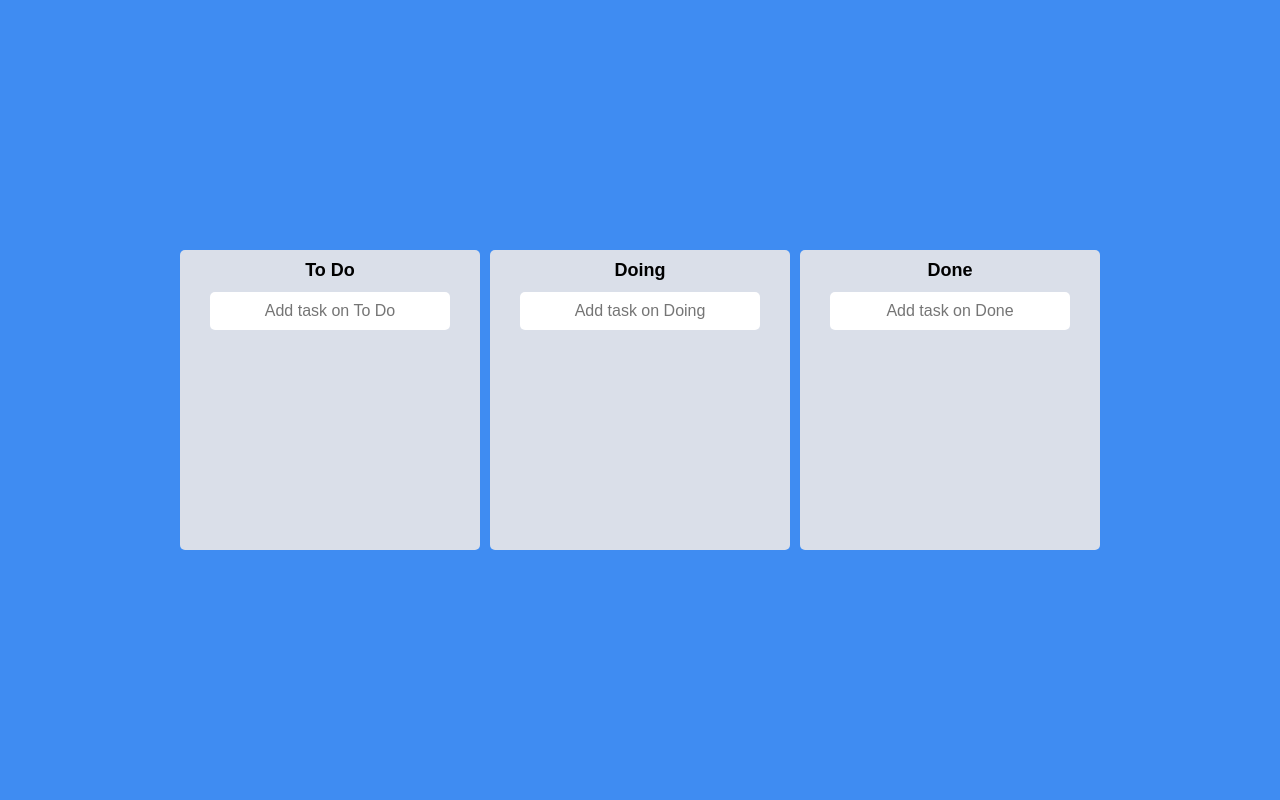
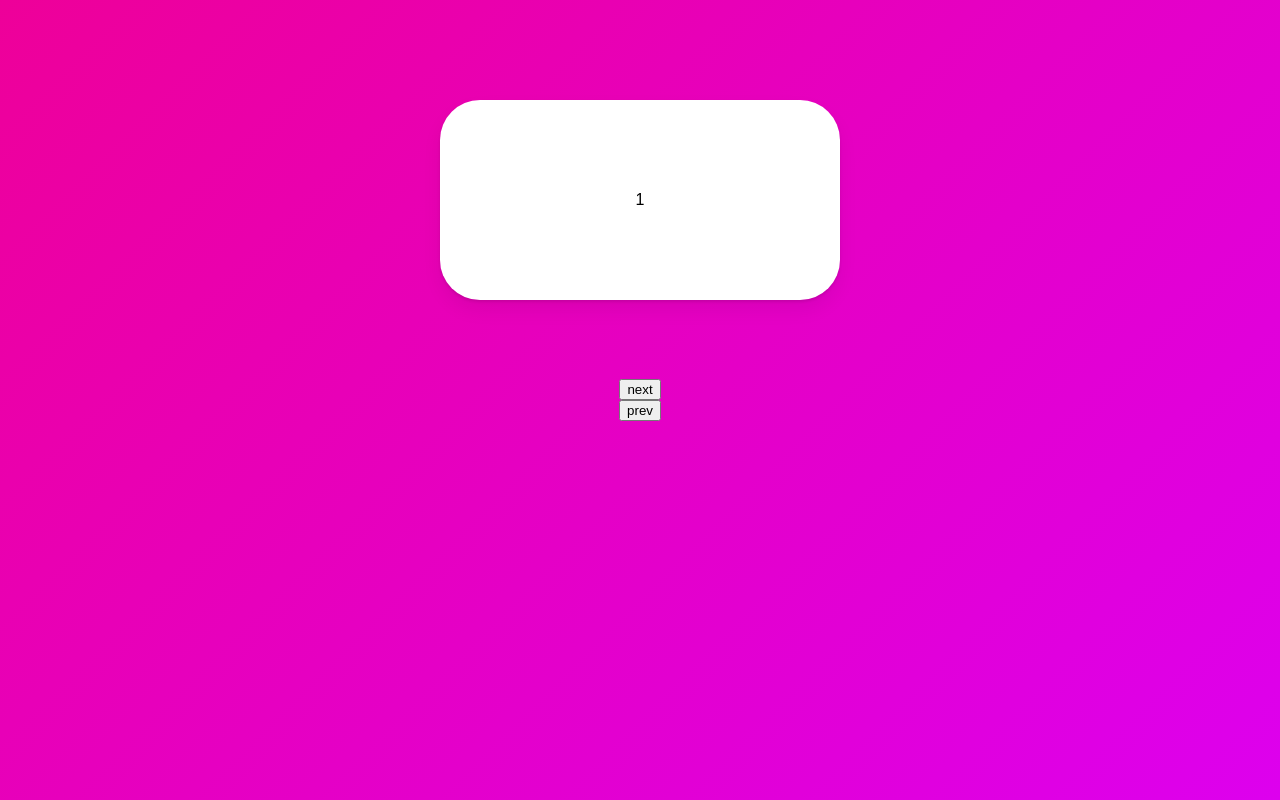
Before and after one commit to arukendev/react-masterclass, a React (Create React App) app: page / in a window 1280 px wide. Built offline with nearby package versions, Linux system fonts and the light colour scheme.

Commit message:
slide animation

```diff
--- a/package.json
+++ b/package.json
@@ -13,6 +13,7 @@
     "@types/react": "^18.0.15",
     "@types/react-dom": "^18.0.6",
     "apexcharts": "^3.35.4",
+    "framer-motion": "^7.2.0",
     "react": "^18.2.0",
     "react-apexcharts": "^1.4.0",
     "react-beautiful-dnd": "^13.1.0",
--- a/src/App.tsx
+++ b/src/App.tsx
@@ -1,71 +1,80 @@
-import { DragDropContext, DropResult } from "react-beautiful-dnd";
-import { useRecoilState } from "recoil";
-import { toDoState } from "./atoms";
 import styled from "styled-components";
-import Board from "./Components/Board";
-
-const Wrapper = styled.div`
+import { AnimatePresence, motion } from "framer-motion";
+import { useState } from "react";
+const Wrapper = styled(motion.div)`
+  height: 100vh;
+  width: 100vw;
   display: flex;
-  width: 100%;
-  margin: 0 auto;
+  flex-direction: column;
   justify-content: center;
   align-items: center;
-  height: 100vh;
 `;
 
-const Boards = styled.div`
+const Box = styled(motion.div)`
+  width: 400px;
+  height: 200px;
+  background-color: rgba(255, 255, 255, 1);
+  border-radius: 40px;
+  position: absolute;
+  top: 100px;
   display: flex;
   justify-content: center;
-  align-items: flex-start;
-  width: 100%;
-  gap: 10px;
+  align-items: center;
+  box-shadow: 0 2px 3px rgba(0, 0, 0, 0.1), 0 10px 20px rgba(0, 0, 0, 0.06);
 `;
 
+const box = {
+  entry: (isBack: boolean) => ({
+    x: isBack ? -500 : 500,
+    opacity: 0,
+    scale: 0,
+  }),
+  center: {
+    x: 0,
+    opacity: 1,
+    scale: 1,
+    transition: {
+      duration: 0.3,
+    },
+  },
+  exit: (isBack: boolean) => ({
+    x: isBack ? 500 : -500,
+    opacity: 0,
+    scale: 0,
+    transition: {
+      duration: 0.3,
+    },
+  }),
+};
+
 function App() {
-  const [toDos, setToDos] = useRecoilState(toDoState);
-  const onDragEnd = (info: DropResult) => {
-    console.log(info);
-    const { destination, source } = info;
-    if (!destination) return;
-    if (destination?.droppableId === source.droppableId) {
-      //같은 보드에서 이동
-      setToDos((allBoards) => {
-        const boardCopy = [...allBoards[source.droppableId]];
-        const taskObj = boardCopy[source.index];
-        boardCopy.splice(source.index, 1);
-        boardCopy.splice(destination?.index, 0, taskObj);
-        return {
-          ...allBoards,
-          [source.droppableId]: boardCopy,
-        };
-      });
-    }
-    if (destination.droppableId !== source.droppableId) {
-      //다른 보드로 이동
-      setToDos((allBoards) => {
-        const sourceBoard = [...allBoards[source.droppableId]];
-        const taskObj = sourceBoard[source.index];
-        const destinationBoard = [...allBoards[destination.droppableId]];
-        sourceBoard.splice(source.index, 1);
-        destinationBoard.splice(destination?.index, 0, taskObj);
-        return {
-          ...allBoards,
-          [source.droppableId]: sourceBoard,
-          [destination.droppableId]: destinationBoard,
-        };
-      });
-    }
+  const [visible, setVisible] = useState(1);
+  const [back, setBack] = useState(false);
+  const nextPlease = () => {
+    setBack(false);
+    setVisible((prev) => (prev === 10 ? 10 : prev + 1));
+  };
+  const prevPlease = () => {
+    setBack(true);
+    setVisible((prev) => (prev === 1 ? 1 : prev - 1));
   };
   return (
-    <DragDropContext onDragEnd={onDragEnd}>
-      <Wrapper>
-        <Boards>
-          {Object.keys(toDos).map((boardId) => (
-            <Board boardId={boardId} key={boardId} toDos={toDos[boardId]} />
-          ))}
-        </Boards>
-      </Wrapper>
-    </DragDropContext>
+    <Wrapper>
+      <AnimatePresence custom={back}>
+        <Box
+          custom={back}
+          variants={box}
+          initial="entry"
+          animate="center"
+          exit="exit"
+          key={visible}
+        >
+          {visible}
+        </Box>
+      </AnimatePresence>
+      <button onClick={nextPlease}>next</button>
+      <button onClick={prevPlease}>prev</button>
+    </Wrapper>
   );
 }
 
--- a/src/index.tsx
+++ b/src/index.tsx
@@ -62,9 +62,9 @@
   body {
     font-weight: 300;
     font-family: 'Source Sans Pro', sans-serif;
-    background-color: ${(props) => props.theme.bgColor};
     color: black;
     line-height: 1.2;
+    background: linear-gradient(135deg, #e09, #d0e);
   }
   a {
     text-decoration: none;
--- a/src/styled.d.ts
+++ b/src/styled.d.ts
@@ -1,9 +1,5 @@
 import "styled-components";
 
 declare module "styled-components" {
-  export interface DefaultTheme {
-    bgColor: string;
-    boardColor: string;
-    cardColor: string;
-  }
+  export interface DefaultTheme {}
 }
--- a/src/theme.ts
+++ b/src/theme.ts
@@ -1,7 +1,3 @@
 import { DefaultTheme } from "styled-components";
 
-export const theme: DefaultTheme = {
-  bgColor: "#3F8CF2",
-  boardColor: "#DADFE9",
-  cardColor: "white",
-};
+export const theme: DefaultTheme = {};
```
Also changed, not shown: 1 other file (tests, documents, lock files or other folders).
